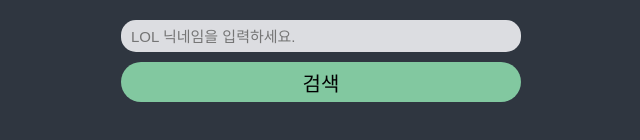
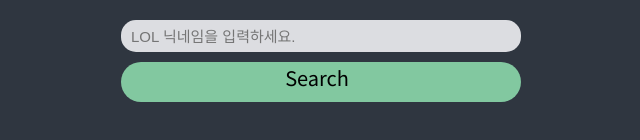
Before and after one commit to MyeongjunPark/ReactLolApi, a React (Create React App) app: page / in a window 1280 px wide. Shown: the part 374-514 px from the top of the page, without its empty margins (319-959 px from the left). Built offline with nearby package versions, Linux system fonts and the light colour scheme.

Commit message:
router fix

```diff
--- a/src/App.js
+++ b/src/App.js
@@ -1,4 +1,4 @@
-import { BrowserRouter as Router, Routes, Route } from "react-router-dom";
+import { BrowserRouter, Routes, Route } from "react-router-dom";
 import Home from "./components/Home";
 import Summoner from "./components/Summoner";
 import { createGlobalStyle } from "styled-components";
@@ -55,12 +55,12 @@
   return (
     <>
       <GlobalStyle />
-      <Router>
+      <BrowserRouter basename={process.env.PUBLIC_URL}>
         <Routes>
-          <Route path="/summoner" element={<Summoner />} />
-          <Route path={`${process.env.PUBLIC_URL}/`} element={<Home />} />
+          <Route path="/summoner/:id" element={<Summoner />} />
+          <Route path="/" element={<Home />} />
         </Routes>
-      </Router>
+      </BrowserRouter>
     </>
   );
 }
--- a/src/components/Home.js
+++ b/src/components/Home.js
@@ -1,5 +1,6 @@
 import { useState } from "react";
 import styled from "styled-components";
+import { Link, useHistory } from "react-router-dom";
 
 const Wrap = styled.div`
   position: absolute;
@@ -40,6 +41,13 @@
   &:hover {
     background-color: #82c8d2;
   }
+  a {
+    display: block;
+    width: 380px;
+    height: 40px;
+    color: #000;
+    text-decoration: none;
+  }
 `;
 
 function Home() {
@@ -52,22 +60,25 @@
   const searchBtn = () => {
     if (sumName == "") {
       alert("닉네임을 입력해주세요!");
-    } else {
-      window.location.href = `${process.env.PUBLIC_URL}/summoner?name=${sumName}`;
     }
   };
   const enterClick = (e) => {
-    if (e.key == "Enter") {
+    if (e.code == "Enter") {
       searchBtn();
     }
   };
+
   return (
     <>
       <Wrap>
         <div>MY LOL PROFILE</div>
         <SearchInput placeholder="LOL 닉네임을 입력하세요." type="text" onChange={searchSummoner} onKeyPress={enterClick} />
         <br />
-        <SearchBtn onClick={searchBtn}>검색</SearchBtn>
+        <SearchBtn>
+          <Link onClick={searchBtn} to={`/summoner/${sumName}`}>
+            Search
+          </Link>
+        </SearchBtn>
       </Wrap>
     </>
   );
--- a/src/components/Summoner.js
+++ b/src/components/Summoner.js
@@ -1,7 +1,8 @@
 import axios from "axios";
 import { useState, useEffect } from "react";
-import queryString from "query-string";
+
 import Profile from "./Profile";
+import { useParams } from "react-router-dom";
 
 function Summoner() {
   const [sumInfo, setSumInfo] = useState([]);
@@ -10,12 +11,12 @@
   const [champKey, setChampKey] = useState({});
   const [champName, setChampName] = useState({});
   const [loading, setLoading] = useState(true);
-  const queryName = queryString.parse(window.location.search);
+  const idParams = useParams();
 
   const getSummoner = async () => {
     const response = await axios({
       method: "get",
-      url: `/lol/summoner/v4/summoners/by-name/${queryName.name}`,
+      url: `/lol/summoner/v4/summoners/by-name/${idParams.id}`,
       //url: `/lol/summoner/v4/summoners/by-name/%EC%8B%A0%EC%9E%85%20%ED%94%84%EB%A1%A0%ED%8A%B8%EC%97%94%EB%93%9C`,
       dataType: "json",
       headers: {
```
